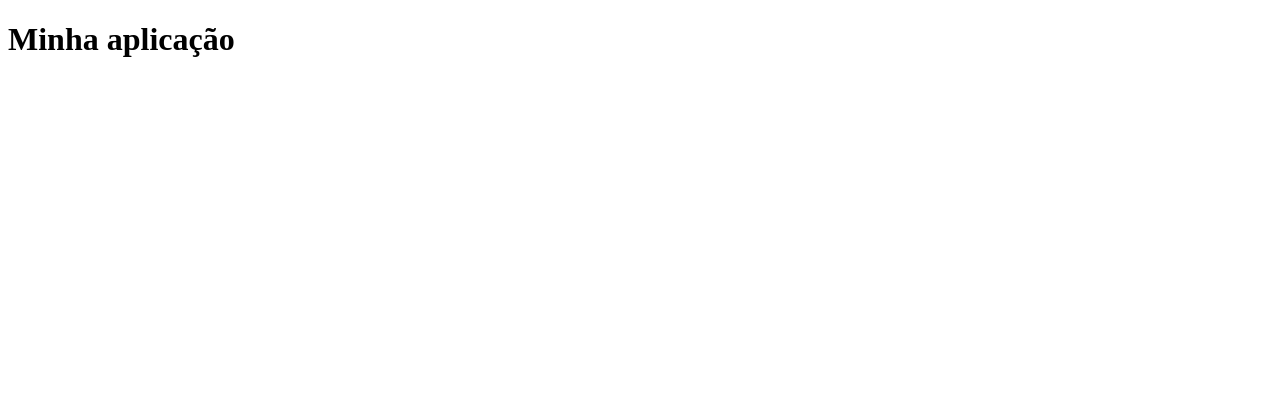
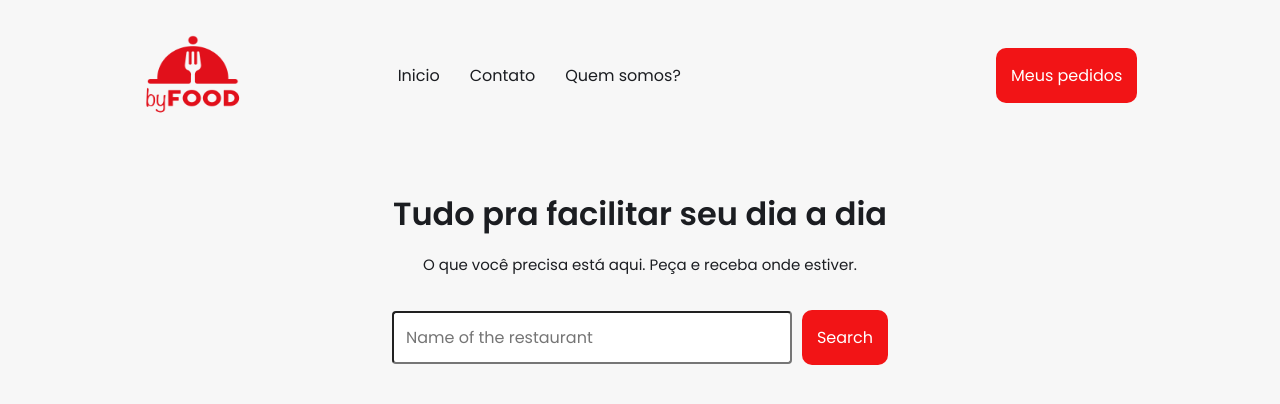
Before and after one commit to haniafif/your-best-meal, a React (Vite) app: page / in a window 1280 px wide. Shown: the top 404 px of the page. Built offline with nearby package versions, Linux system fonts and the light colour scheme.

Commit message:
Create button component and section

```diff
--- a/index.html
+++ b/index.html
@@ -4,7 +4,10 @@
     <meta charset="UTF-8" />
     <link rel="icon" type="image/svg+xml" href="/vite.svg" />
     <meta name="viewport" content="width=device-width, initial-scale=1.0" />
-    <title>Vite + React + TS</title>
+    <title>Meal Dash</title>
+    <style>
+      @import url('https://fonts.googleapis.com/css2?family=Poppins:wght@200;400;600&display=swap');
+    </style>
   </head>
   <body>
     <div id="root"></div>
--- a/package.json
+++ b/package.json
@@ -9,8 +9,13 @@
     "preview": "vite preview"
   },
   "dependencies": {
+    "@emotion/react": "^11.10.5",
     "react": "^18.2.0",
+    "react-animations": "^1.0.0",
+    "react-awesome-reveal": "^4.2.3",
     "react-dom": "^18.2.0",
+    "react-icons": "^4.7.1",
+    "react-router-dom": "^6.8.0",
     "styled-components": "^5.3.6"
   },
   "devDependencies": {
--- a/src/App.tsx
+++ b/src/App.tsx
@@ -1,11 +1,12 @@
-import { useState } from 'react'
+import Home from  './pages/home/'
+import  GlobalStyle  from "./styles/globalstyle";
 
-function App() {
-  const [count, setCount] = useState(0)
+export default function App() {
+  return (
+    <>
+      <Home/>
+      <GlobalStyle/>
+    </>
 
-  return (
-    <h1>Minha aplicação</h1>
   )
 }
-
-export default App
--- /dev/null
+++ b/src/components/button/index.tsx
@@ -0,0 +1,13 @@
+import {ButtonContainer} from "./styles"
+
+interface buttonProps{
+    text: string;
+}
+
+export default function Button({text}:buttonProps){
+    return(
+        <ButtonContainer>
+            {text}
+        </ButtonContainer>
+    )
+}
--- /dev/null
+++ b/src/components/button/styles.ts
@@ -0,0 +1,8 @@
+import styled from "styled-components";
+
+export const ButtonContainer =  styled.button`
+    background-color: var(--color-primary);
+    color: var(--color-text-in-primary);
+    padding: 1.5rem;
+    border-radius: 1rem;
+`
--- /dev/null
+++ b/src/pages/home/index.tsx
@@ -0,0 +1,12 @@
+import Header_section from "../../sections/header-section";
+import Main_section from "../../sections/main-section";
+import { Container } from "./styles";
+
+export default function Home(){
+    return(
+        <Container>
+            <Header_section/>
+            <Main_section/>
+        </Container>
+    )
+}
--- a/src/pages/home/styles.ts
+++ b/src/pages/home/styles.ts
@@ -1,6 +1,14 @@
 import styled from 'styled-components'
 
 export const Container = styled.main`
-    width: 100vw;
-    height: 100vh;
+    display: flex;
+    flex-direction: column;
+    justify-content: flex-start;
+    align-items: center;
+
+    min-height: 100vh;
+    height: 100%;
+    max-width: 100%;
+
+    background-color: var(--color-background);
 `
--- /dev/null
+++ b/src/sections/header-section/index.tsx
@@ -0,0 +1,16 @@
+import Button from "../../components/button";
+import { Container_header } from "./style";
+
+export default function Header_section(){
+    return(
+        <Container_header>
+            <img id="logo" src="/logo.png" alt="" />
+            <nav>
+                <a>Inicio</a>
+                <a>Contato</a>
+                <a>Quem somos?</a>
+            </nav>
+            <Button text="Meus pedidos"/>
+        </Container_header>
+    )
+}
--- /dev/null
+++ b/src/sections/header-section/style.ts
@@ -0,0 +1,28 @@
+import styled from "styled-components";
+
+export const Container_header = styled.div`
+    width: 100%;
+    height: 90px;
+    background-color: var(--color-background);
+
+    display: flex;
+    justify-content: space-around;
+    align-items: center;
+    margin-top: 3rem;
+
+    nav{
+        display: flex;
+        flex-direction: row;
+        align-items: center;
+        justify-content: center;
+        margin-left: -13rem;
+        a{
+            margin-right: 3rem;
+        }
+    }
+
+    #logo{
+        height: 90px;
+        width: 100px;
+    }
+`
--- /dev/null
+++ b/src/sections/main-section/index.tsx
@@ -0,0 +1,22 @@
+import { Container } from "./style";
+import {useState , useEffect} from "react"
+import Button from "../../components/button";
+
+export default function Main_section(){
+    const [inputData, setInputData] = useState<string>("")
+
+    useEffect(()=>{
+        // DO SOMETHING
+    },[inputData])
+
+    return(
+        <Container>
+            <h1>Tudo pra facilitar seu dia a dia</h1>
+            <h3>O que você precisa está aqui. Peça e receba onde estiver.</h3>
+            <section>
+                <input placeholder="Name of the restaurant" id="input_home" type="text" onChange={(event) => setInputData(event.target.value)}/>
+                <Button text="Search"/>
+            </section>
+        </Container>
+    )
+}
--- /dev/null
+++ b/src/sections/main-section/style.ts
@@ -0,0 +1,28 @@
+import styled from "styled-components";
+
+export const Container = styled.main`
+    display: flex;
+    flex-direction: column;
+    justify-content: center;
+    align-items: center;
+
+    margin-top: 7rem;
+
+    h1{
+        font-weight: 600;
+    }
+
+    h3{
+        font-size: 1.5rem;
+        margin-top: 1.5rem;
+    }
+
+    #input_home{
+        margin-top: 3.5rem;
+        border-radius: .4rem;
+        padding: 1.2rem;
+        width: 400px;
+        margin-right: 1rem;
+    }
+
+`
```
Also changed, not shown: src/pages/home/home.tsx (deleted, +0 -9 lines), public/logo.png (added), 1 other file (tests, documents, lock files or other folders).
